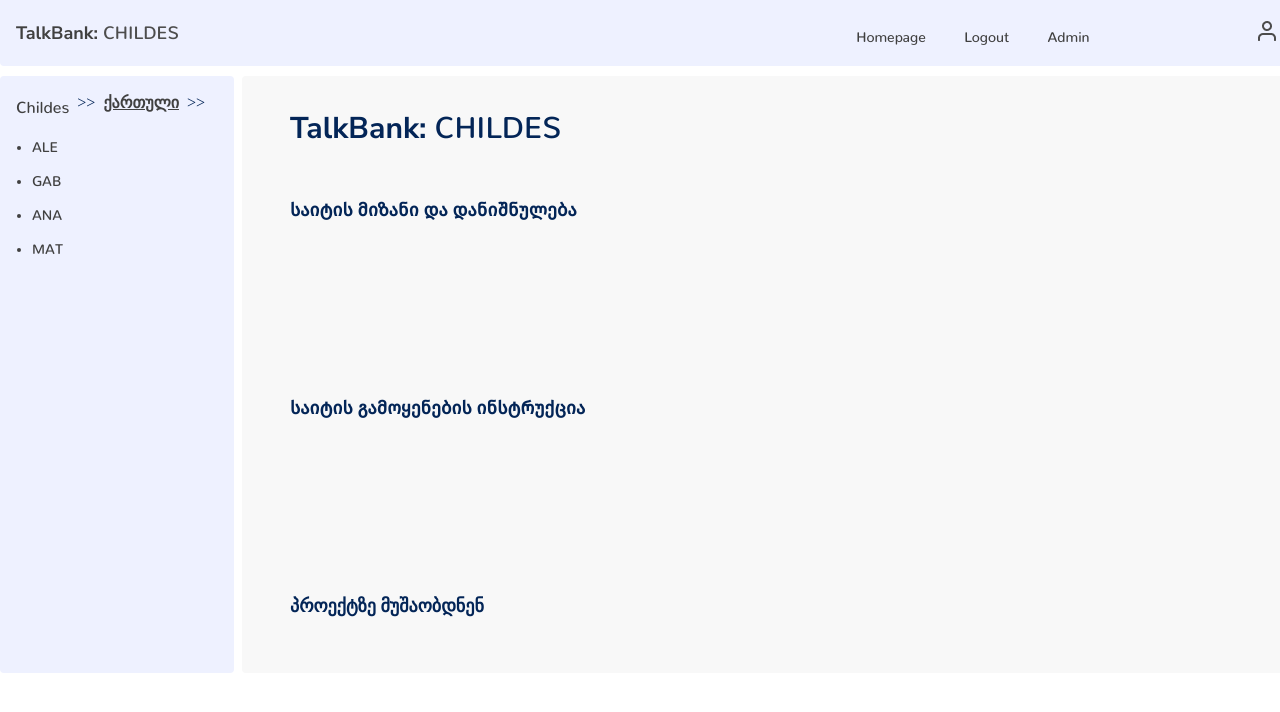
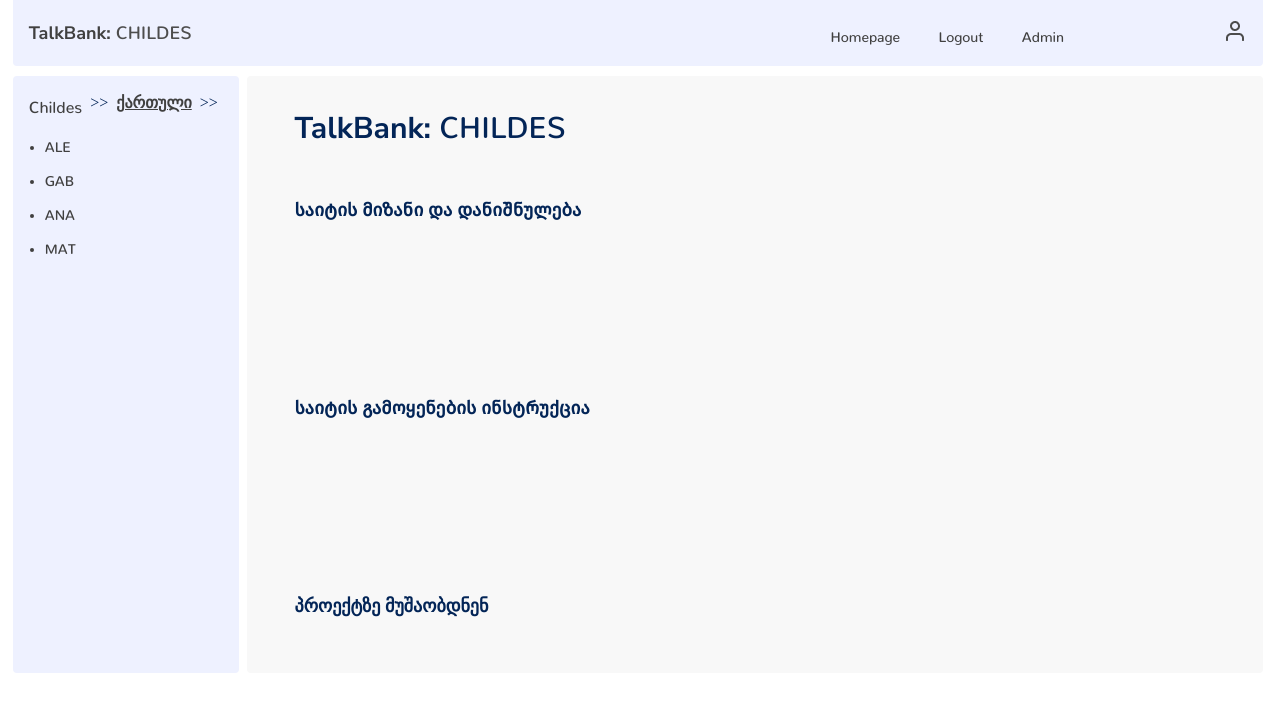
Before and after one commit to UnilabEdu/Childes, a Flask app: page / in a window 1280 px wide. Shown: the top 712 px of the page. Run offline with Flask 2, Linux system fonts and the light colour scheme; a user stored in the database is signed in; data that the repository does not hold is empty.

Commit message:
Fixed CSS on 720p monitors

```diff
--- a/app/static/css/style.css
+++ b/app/static/css/style.css
@@ -59,6 +59,12 @@
   margin: 0 auto;
 }
 
+@media (max-width: 1300px) {
+  .container {
+    width: 98%;
+    min-width: 950px;
+  }
+}
 .wrapper-logged-main, .wrapper-logged, .wrapper {
   display: grid;
   grid-template-columns: 10% 90%;
@@ -517,6 +523,11 @@
 .main .audios-list li span {
   grid-column: 3/3;
 }
+@media (max-width: 1300px) {
+  .main .audios-list li {
+    grid-template-columns: auto 9px 31px 6px 780px;
+  }
+}
 .main .audios-list span {
   font-family: "nunito-bold", sans-serif;
   font-size: 0.875rem;
--- a/app/static/scss/assets/_utilities.scss
+++ b/app/static/scss/assets/_utilities.scss
@@ -2,6 +2,13 @@
   // width: min(100% - 1rem, 1300px);
   width: min(1300px, 1300px);
   margin: 0 auto;
+}
+
+@media (max-width: 1300px) {
+  .container {
+    width: 98%;
+    min-width: 950px;
+  }
 }
 
 %wrapper {
--- a/app/static/scss/components/_logged-main.scss
+++ b/app/static/scss/components/_logged-main.scss
@@ -174,6 +174,12 @@
       }
     }
 
+    @media (max-width: 1300px) {
+      li {
+        grid-template-columns: auto 9px 31px 6px 780px
+      }
+    }
+
     span {
       font-family: $ff-nunitobold;
       font-size: $fs-s;
```
Also changed, not shown: app/data.sqlite.
